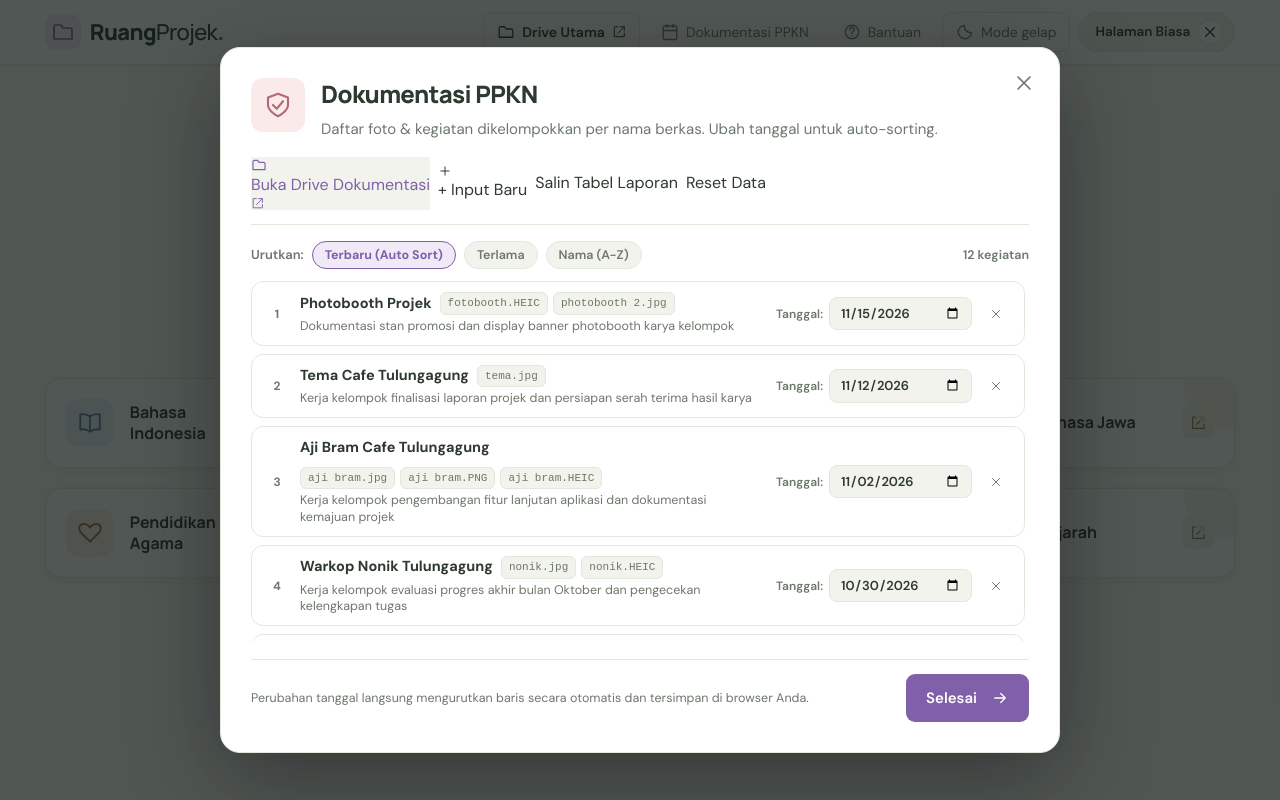
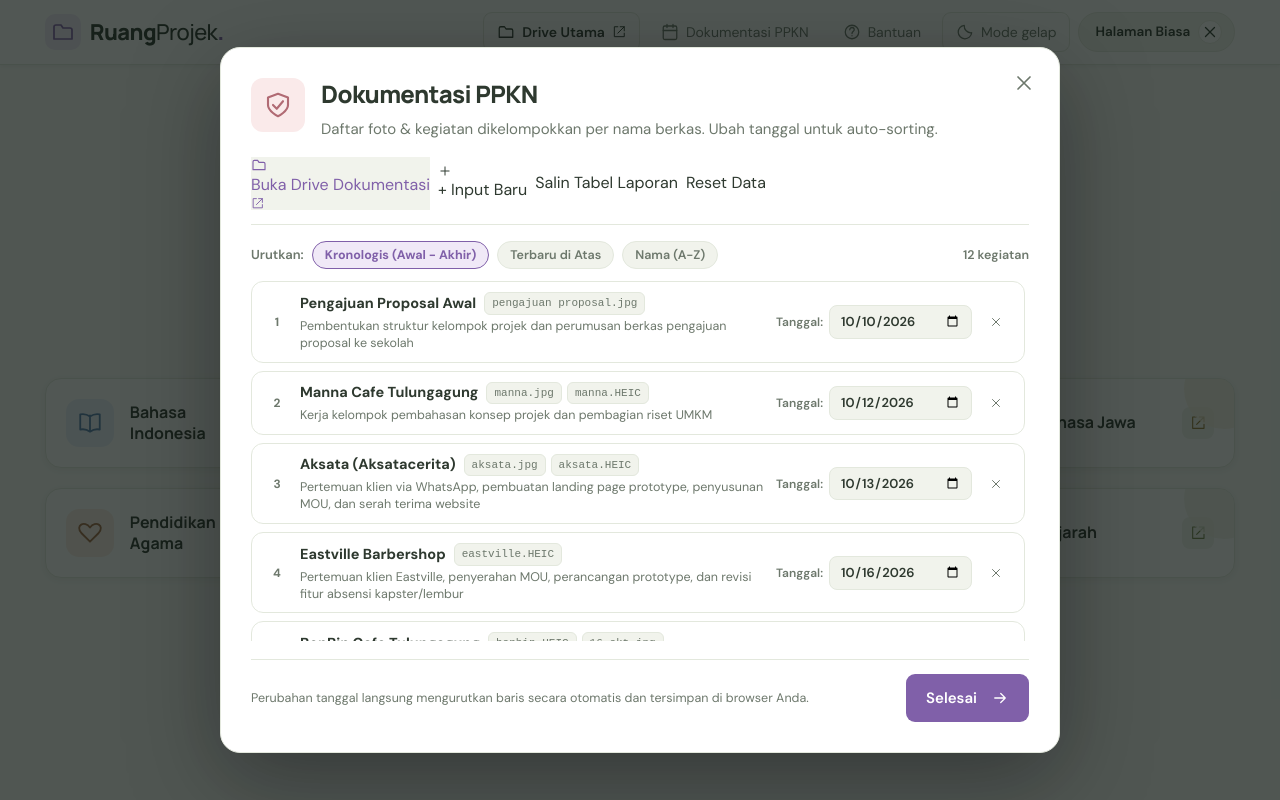
Before and after one commit to rania-n/ruang-projek, a React (Vite) app: page / in a window 1280 px wide. Both pictures are taken after a click on the button "Dokumentasi PPKN". Built offline with nearby package versions, Linux system fonts and the light colour scheme.

Commit message:
fix: rapikan sorting tabel dokumentasi PPKN urut kronologis tanggal dari awal ke akhir

```diff
--- a/src/App.tsx
+++ b/src/App.tsx
@@ -253,6 +253,14 @@ export type PpknDocItem = {
 
 export const DEFAULT_PPKN_DOCS: PpknDocItem[] = [
   {
+    id: "proposal",
+    name: "Pengajuan Proposal Awal",
+    date: "2026-10-10",
+    files: ["pengajuan proposal.jpg"],
+    notes:
+      "Pembentukan struktur kelompok projek dan perumusan berkas pengajuan proposal ke sekolah",
+  },
+  {
     id: "manna",
     name: "Manna Cafe Tulungagung",
     date: "2026-10-12",
@@ -268,13 +276,6 @@ export const DEFAULT_PPKN_DOCS: PpknDocItem[] = [
       "Pertemuan klien via WhatsApp, pembuatan landing page prototype, penyusunan MOU, dan serah terima website",
   },
   {
-    id: "bonbin",
-    name: "BonBin Cafe Tulungagung",
-    date: "2026-10-16",
-    files: ["bonbin.HEIC", "16 okt.jpg"],
-    notes: "Kerja kelompok evaluasi pertemuan klien dan koordinasi tugas pembuatan sistem",
-  },
-  {
     id: "eastville",
     name: "Eastville Barbershop",
     date: "2026-10-16",
@@ -283,11 +284,25 @@ export const DEFAULT_PPKN_DOCS: PpknDocItem[] = [
       "Pertemuan klien Eastville, penyerahan MOU, perancangan prototype, dan revisi fitur absensi kapster/lembur",
   },
   {
+    id: "bonbin",
+    name: "BonBin Cafe Tulungagung",
+    date: "2026-10-16",
+    files: ["bonbin.HEIC", "16 okt.jpg"],
+    notes: "Kerja kelompok evaluasi pertemuan klien dan koordinasi tugas pembuatan sistem",
+  },
+  {
     id: "ruang-temu",
     name: "Ruang Temu Kepatihan",
     date: "2026-10-21",
     files: ["ruang temu.jpg", "ruang temu.HEIC"],
     notes: "Kerja kelompok pembahasan revisi proposal dan desain UI website",
+  },
+  {
+    id: "sekolah",
+    name: "Kerja Kelompok di Sekolah",
+    date: "2026-10-22",
+    files: ["E416ADDE-832A-4C4B-A0C3-4272F80D4D3E.jpg"],
+    notes: "Koordinasi tatap muka penetapan pembagian tugas dan daftar kebutuhan projek",
   },
   {
     id: "dmr",
@@ -323,21 +338,6 @@ export const DEFAULT_PPKN_DOCS: PpknDocItem[] = [
     date: "2026-11-15",
     files: ["fotobooth.HEIC", "photobooth 2.jpg"],
     notes: "Dokumentasi stan promosi dan display banner photobooth karya kelompok",
-  },
-  {
-    id: "proposal",
-    name: "Pengajuan Proposal Awal",
-    date: "2026-10-10",
-    files: ["pengajuan proposal.jpg"],
-    notes:
-      "Pembentukan struktur kelompok projek dan perumusan berkas pengajuan proposal ke sekolah",
-  },
-  {
-    id: "sekolah",
-    name: "Kerja Kelompok di Sekolah",
-    date: "2026-10-22",
-    files: ["E416ADDE-832A-4C4B-A0C3-4272F80D4D3E.jpg"],
-    notes: "Koordinasi tatap muka penetapan pembagian tugas dan daftar kebutuhan projek",
   },
 ];
 
@@ -448,7 +448,7 @@ export default function App() {
     } catch {}
     return DEFAULT_PPKN_DOCS;
   });
-  const [sortOrder, setSortOrder] = useState<"newest" | "oldest" | "name">("newest");
+  const [sortOrder, setSortOrder] = useState<"oldest" | "newest" | "name">("oldest");
   const [copiedNotification, setCopiedNotification] = useState(false);
 
   // Form state input dokumentasi baru
@@ -1097,17 +1097,17 @@ export default function App() {
                   <span className="sort-title">Urutkan:</span>
                   <button
                     type="button"
+                    className={`sort-chip ${sortOrder === "oldest" ? "active" : ""}`}
+                    onClick={() => setSortOrder("oldest")}
+                  >
+                    Kronologis (Awal - Akhir)
+                  </button>
+                  <button
+                    type="button"
                     className={`sort-chip ${sortOrder === "newest" ? "active" : ""}`}
                     onClick={() => setSortOrder("newest")}
                   >
-                    Terbaru (Auto Sort)
-                  </button>
-                  <button
-                    type="button"
-                    className={`sort-chip ${sortOrder === "oldest" ? "active" : ""}`}
-                    onClick={() => setSortOrder("oldest")}
-                  >
-                    Terlama
+                    Terbaru di Atas
                   </button>
                   <button
                     type="button"
@@ -1290,17 +1290,17 @@ export default function App() {
                   <span className="sort-title">Urutkan:</span>
                   <button
                     type="button"
+                    className={`sort-chip ${sortOrder === "oldest" ? "active" : ""}`}
+                    onClick={() => setSortOrder("oldest")}
+                  >
+                    Kronologis (Awal - Akhir)
+                  </button>
+                  <button
+                    type="button"
                     className={`sort-chip ${sortOrder === "newest" ? "active" : ""}`}
                     onClick={() => setSortOrder("newest")}
                   >
-                    Terbaru (Auto Sort)
-                  </button>
-                  <button
-                    type="button"
-                    className={`sort-chip ${sortOrder === "oldest" ? "active" : ""}`}
-                    onClick={() => setSortOrder("oldest")}
-                  >
-                    Terlama
+                    Terbaru di Atas
                   </button>
                   <button
                     type="button"
```
Also changed, not shown: 1 other file (tests, documents, lock files or other folders).
